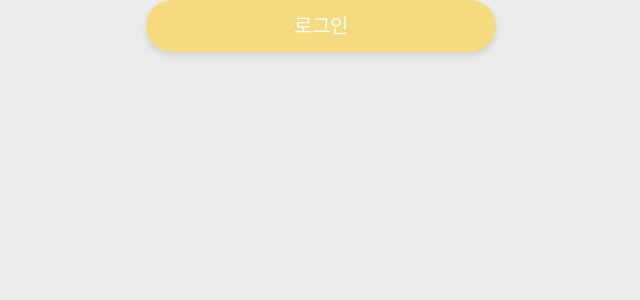
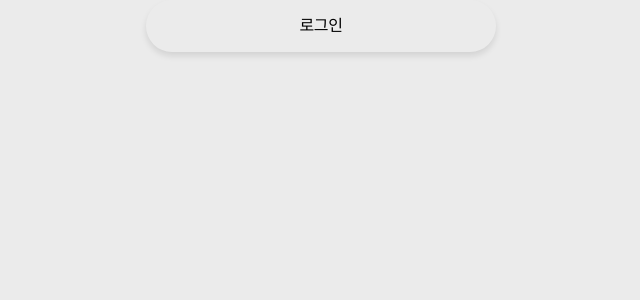
Before and after one commit to FRONT-END-BOOTCAMP-PLUS-3/Rolly, a Next.js app: page / in a window 1280 px wide. Shown: the top 300 px of the page, without its empty margins (194-834 px from the left). Built offline with nearby package versions, Linux system fonts and the light colour scheme; a web font is replaced by a local one.

Commit message:
💄 style: 메인 버튼 global.scss 처리

```diff
--- a/components/MainButton.module.css
+++ b/components/MainButton.module.css
@@ -2,24 +2,11 @@
 .main-button {
   width: 350px;
   height: 52px;
-  background-color: #f5da7f;
-  color: white;
-  font-size: 20px;
-  padding: 10px 20px;
+  background-color: --color-primary;
+  color: --color-white;
+  font-size: --font-size-lg;
   border: none;
   border-radius: 52px;
   cursor: pointer;
   box-shadow: 0 4px 6px rgba(0, 0, 0, 0.1);
-  transition:
-    background-color 0.3s ease,
-    transform 0.2s ease;
 }
-
-.main-button:hover {
-  background-color: #ecd26b;
-  transform: scale(1.03);
-}
-
-.main-button:active {
-  transform: scale(0.97);
-}
```
